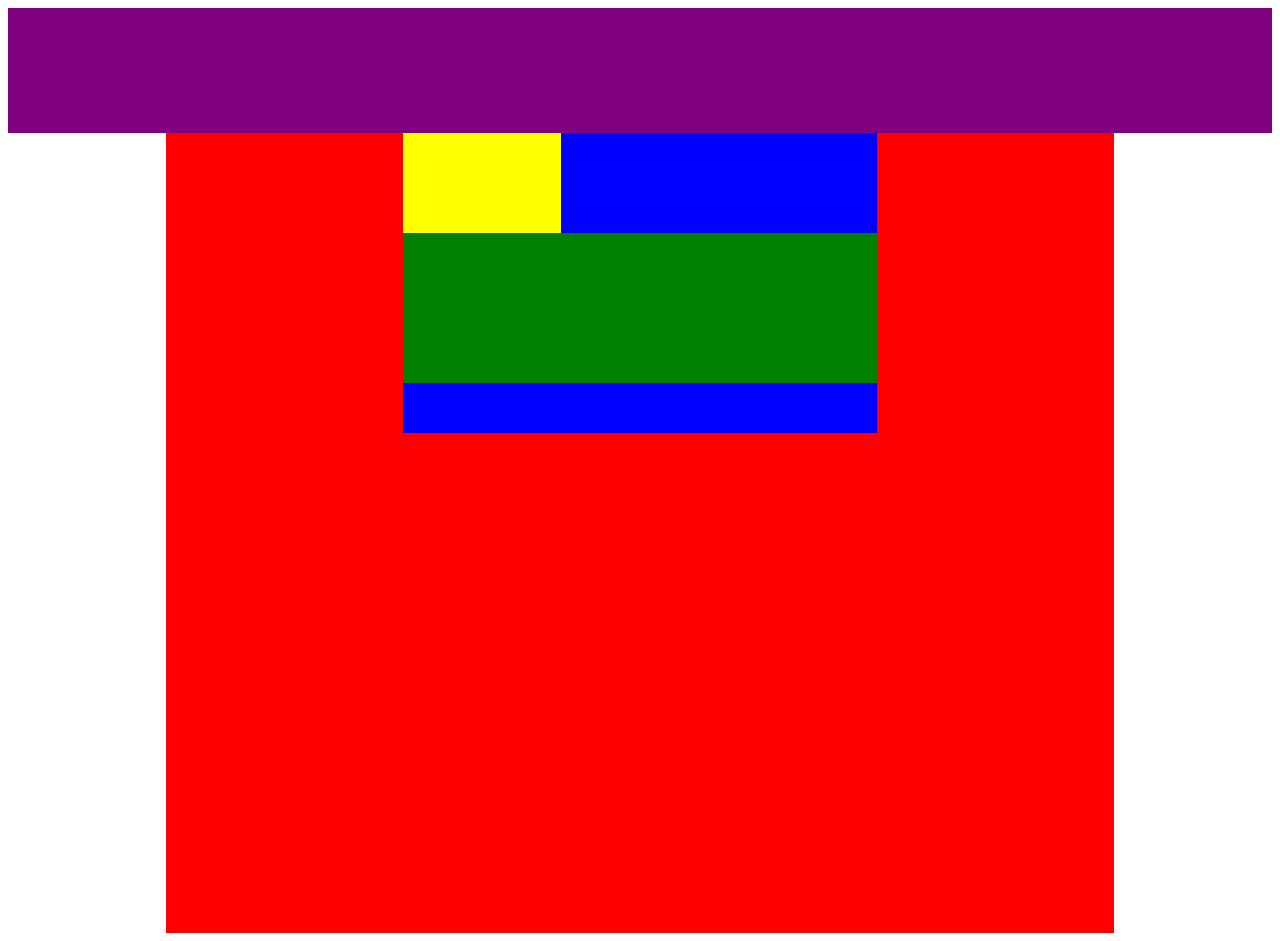
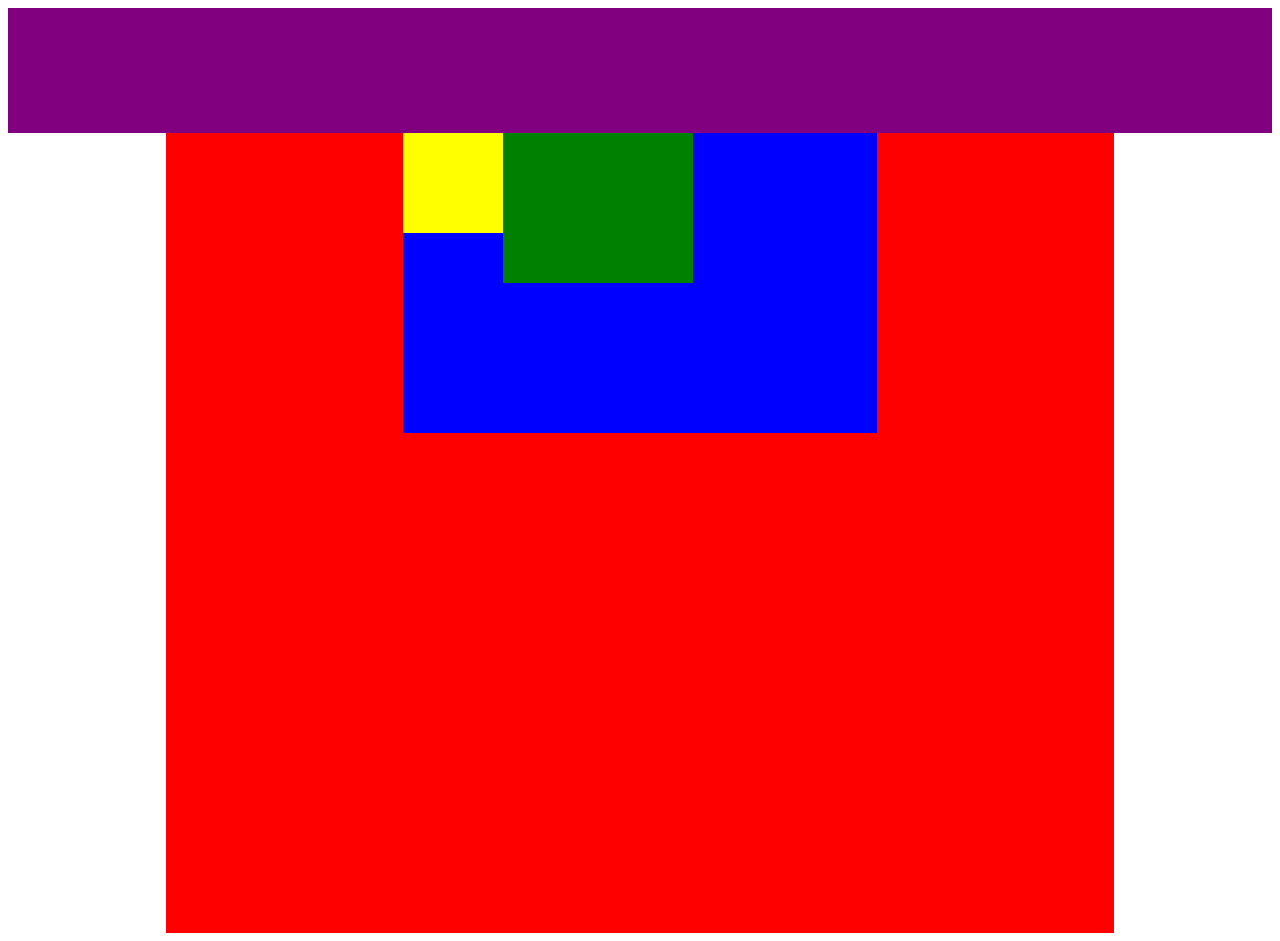
Before and after one commit to iceterminal/LambdaSchool, a plain HTML site: page Web Mini-Bootcamp/LS-Web-Intro-I/three/index.html in a window 1280 px wide. Drawn offline with Linux system fonts and the light colour scheme.

Commit message:
HW 1-3 Start

```diff
--- a/Web Mini-Bootcamp/LS-Web-Intro-I/three/style.css
+++ b/Web Mini-Bootcamp/LS-Web-Intro-I/three/style.css
@@ -23,12 +23,12 @@ body {
 .yellow {
 	background: yellow;
 	height: 100px;
-	width: 33.33%;
+	width: 100px;
 	float: left;
 }
 .green {
 	background: green;
+	height: 150px;
+	width: 40%;
 	float: left;
-	height: 150px;
-	width: 100%;
 }
```
